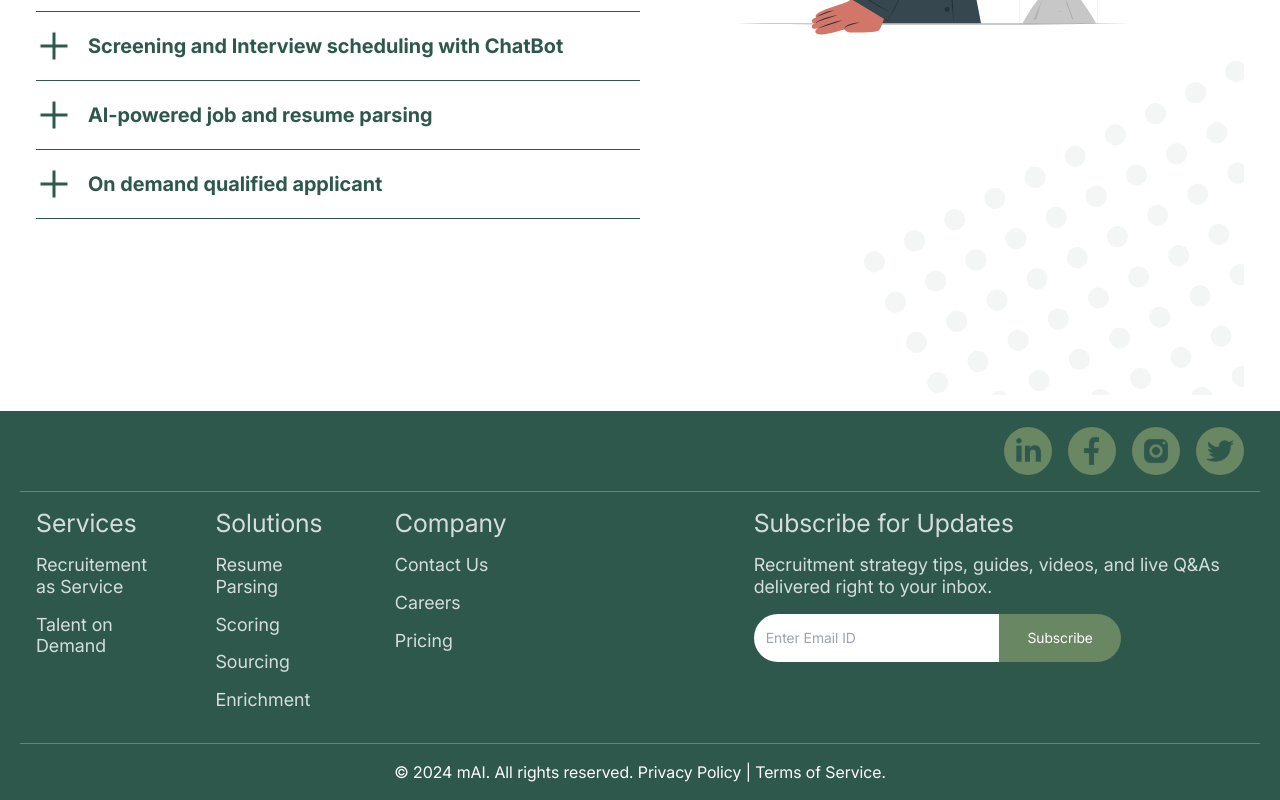
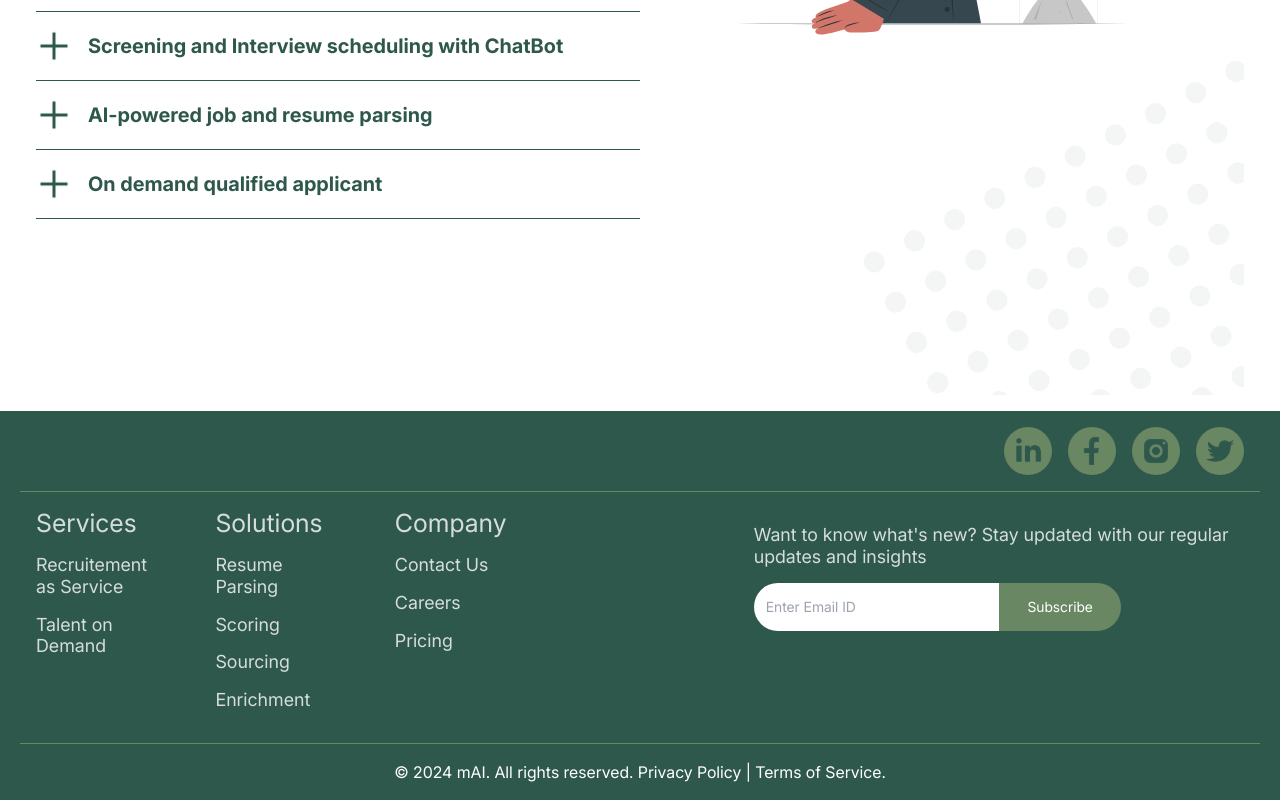
Before and after one commit to Ku-chintu/Mandal, a React (Vite) app: page / in a window 1280 px wide. Shown: the part 3321-4121 px from the top of the page. Built offline with nearby package versions, Linux system fonts and the light colour scheme.

Commit message:
Footer and Career page job(s) count message update

```diff
--- a/src/components/SubscribeForUpdates.jsx
+++ b/src/components/SubscribeForUpdates.jsx
@@ -32,10 +32,9 @@ function SubscribeForUpdate() {
 
   return (
     <div className=" p-4 col-span-4 sm:col-span-3">
-      <h5 className="title mb-4">Subscribe for Updates</h5>
+      <h5 className="title mb-4"></h5>
       <h6 className="subtitle mb-4">
-        Recruitment strategy tips, guides, videos, and live Q&As delivered right
-        to your inbox.
+      Want to know what's new? Stay updated with our regular updates and insights
       </h6>
       <div className="">
         <div className=" flex rounded-full h-12 w-full">
--- a/src/pages/Career.jsx
+++ b/src/pages/Career.jsx
@@ -113,9 +113,9 @@ function Career() {
       {/* Left Panel */}
       <div className="w-full md:w-1/3 bg-white p-4 overflow-auto">
         <h2 className="bg-primary text-gray-300 text-lg font-semibold mb-4 border-b pb-2">
-          Best Matches{" "}
-          <span className="text-gray-300 text-sm align-middle ml-64 ">
-            {totalJobs} Jobs
+          Total openings   {" "}
+          <span className=" text-gray-300 text-lg align-middle ml-64  ">
+             {totalJobs} Job(s)
           </span>
         </h2>
         <div className="space-y-4">
```
